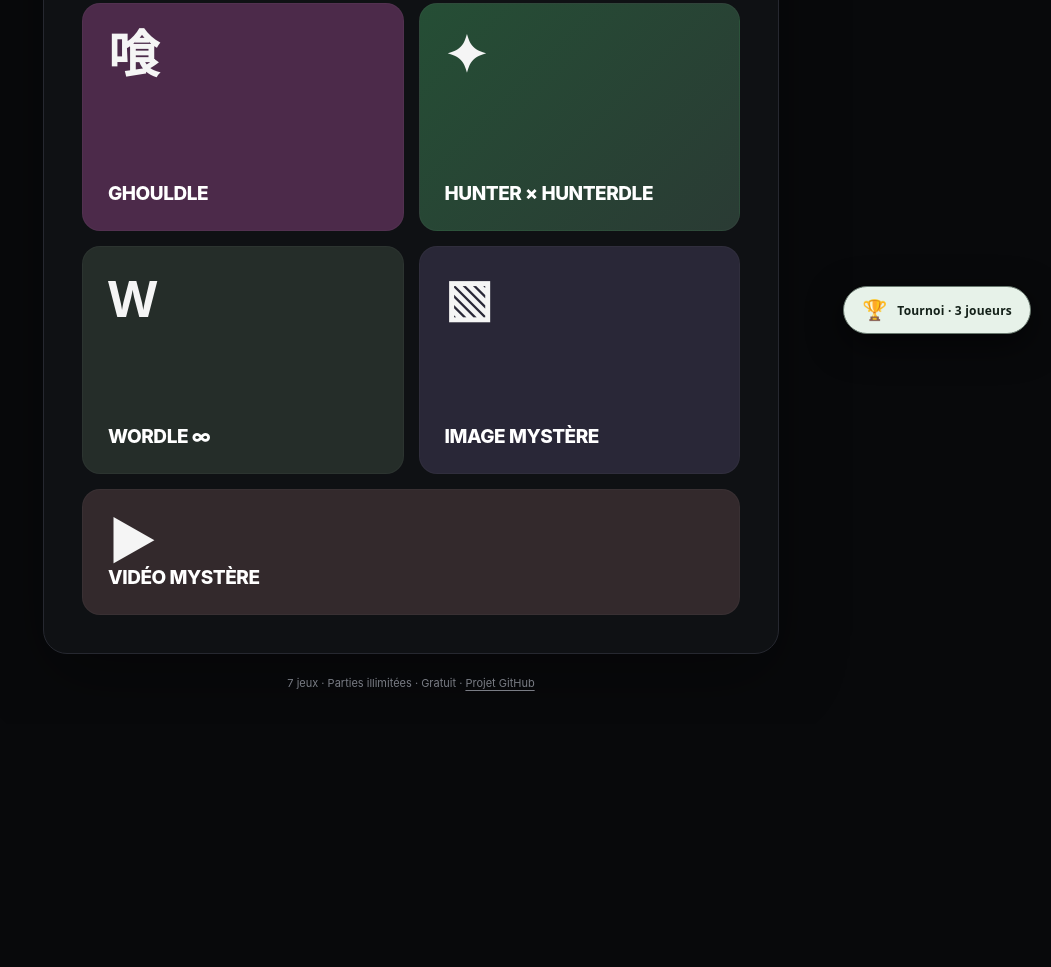
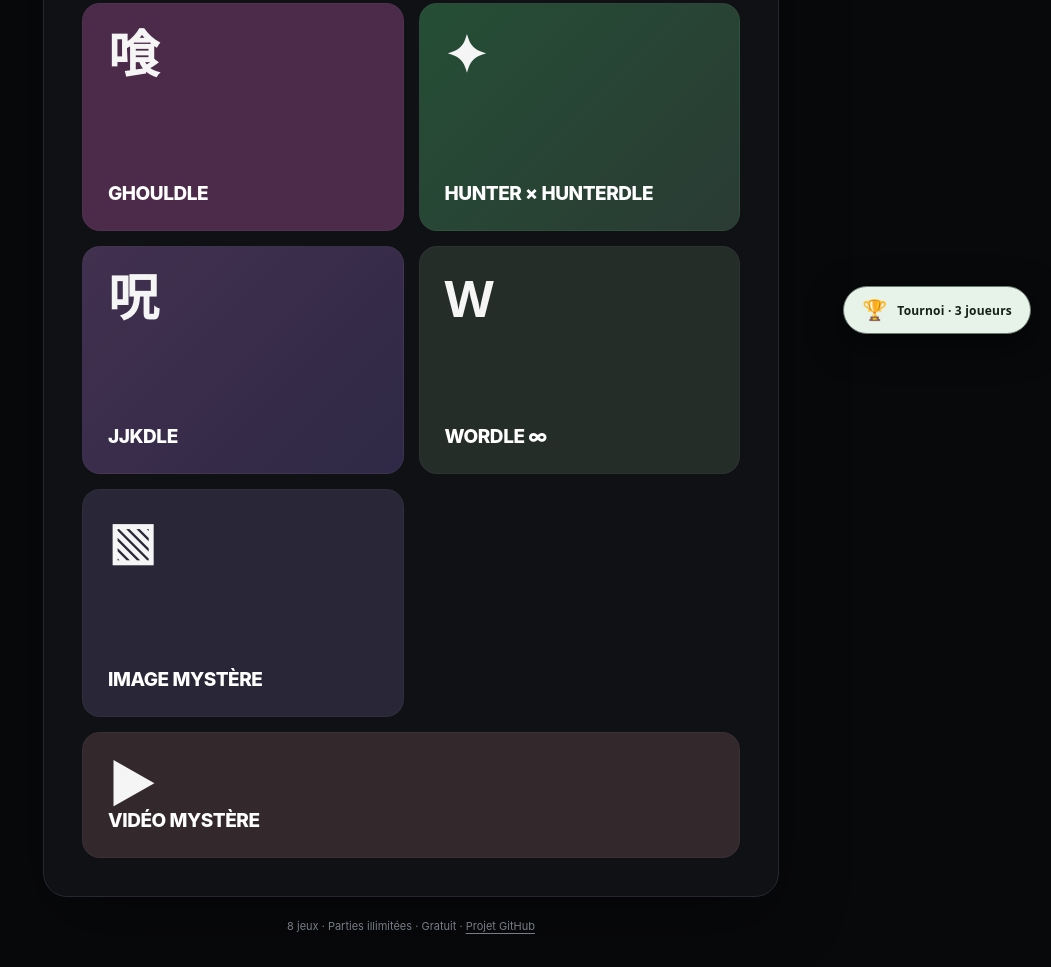
Before and after one commit to Rxse0/animedle-infini, a plain HTML site: page index.html in a window 1280 px wide. Shown: the part 446-1413 px from the top of the page, without its empty margins (229-1280 px from the left). Before the commit the page ends 1170 px from the top, so only its background shows below. Drawn offline with Linux system fonts and the light colour scheme.

Commit message:
Add JJKdle card to the eight-game AnimeDle home menu

```diff
--- a/index.html
+++ b/index.html
@@ -4,7 +4,7 @@
   <meta charset="utf-8">
   <meta name="viewport" content="width=device-width,initial-scale=1">
   <meta name="theme-color" content="#08090b">
-  <meta name="description" content="AnimeDle infini : 7 mini-jeux Naruto, Attack on Titan, Tokyo Ghoul, Hunter x Hunter, Wordle, Image et Vidéo Mystère.">
+  <meta name="description" content="AnimeDle infini : 8 mini-jeux Naruto, AOT, Tokyo Ghoul, Hunter x Hunter, Jujutsu Kaisen, Wordle, Image et Vidéo Mystère.">
   <meta http-equiv="Cache-Control" content="no-cache, must-revalidate">
   <title>AnimeDle ∞ — Choisis ton jeu</title>
   <style>
@@ -28,7 +28,7 @@
     .tile-title{font-size:clamp(13px,2.6vw,19px);font-weight:850;letter-spacing:-.45px;line-height:1.17;color:#fff;overflow-wrap:break-word}
     .tile .arrow{position:absolute;right:15px;bottom:15px;color:#ffffff8a;font-size:17px;opacity:0;transform:translate(-4px,4px);transition:opacity .2s,transform .2s}
     .tile:hover .arrow,.tile:focus-visible .arrow{opacity:1;transform:none}
-    .naruto{background:#593a2e}.aot{background:#254b49}.tokyo{background:#4c2a4a}.hxh{background:linear-gradient(135deg,#254e35,#2a3b34)}.wordle{background:#252d29}.image{background:#292737}.video{background:#33292c;grid-column:1/-1;min-height:126px}
+    .naruto{background:#593a2e}.aot{background:#254b49}.tokyo{background:#4c2a4a}.hxh{background:linear-gradient(135deg,#254e35,#2a3b34)}.jjk{background:linear-gradient(135deg,#42304f,#2e2946)}.wordle{background:#252d29}.image{background:#292737}.video{background:#33292c;grid-column:1/-1;min-height:126px}
     .glyph.wordle-glyph{font-family:ui-sans-serif,system-ui;font-weight:850}
     .footer{text-align:center;margin:20px 0 0;color:#797c84;font-size:11px;line-height:1.7}
     .footer a{text-decoration:underline;text-underline-offset:3px}
@@ -55,7 +55,7 @@
         <h1 id="homeTitle">ANIMEDLE <span>∞</span></h1>
         <p class="subtitle">CHOISIS UN JEU. JOUE SANS LIMITE.</p>
       </header>
-      <nav class="tiles" aria-label="Les sept jeux disponibles">
+      <nav class="tiles" aria-label="Les huit jeux disponibles">
         <a class="tile naruto" href="./personnages.html#naruto" aria-label="Jouer à Narutodle">
           <span class="glyph" aria-hidden="true">忍</span><span class="tile-title">NARUTODLE</span><span class="arrow" aria-hidden="true">↗</span>
         </a>
@@ -68,6 +68,9 @@
         <a class="tile hxh" href="./personnages.html#hxh" aria-label="Jouer à Hunter x Hunterdle">
           <span class="glyph" aria-hidden="true">✦</span><span class="tile-title">HUNTER × HUNTERDLE</span><span class="arrow" aria-hidden="true">↗</span>
         </a>
+        <a class="tile jjk" href="./personnages.html#jjk" aria-label="Jouer à JJKdle">
+          <span class="glyph" aria-hidden="true">呪</span><span class="tile-title">JJKDLE</span><span class="arrow" aria-hidden="true">↗</span>
+        </a>
         <a class="tile wordle" href="./wordle.html" aria-label="Jouer au Wordle infini">
           <span class="glyph wordle-glyph" aria-hidden="true">W</span><span class="tile-title">WORDLE ∞</span><span class="arrow" aria-hidden="true">↗</span>
         </a>
@@ -79,7 +82,7 @@
         </a>
       </nav>
     </section>
-    <p class="footer">7 jeux · Parties illimitées · Gratuit · <a href="https://github.com/Rxse0/animedle-infini" target="_blank" rel="noopener noreferrer">Projet GitHub</a></p>
+    <p class="footer">8 jeux · Parties illimitées · Gratuit · <a href="https://github.com/Rxse0/animedle-infini" target="_blank" rel="noopener noreferrer">Projet GitHub</a></p>
   </main>
   <script src="./tournoi.js?v=1" defer></script>
 </body>
```
